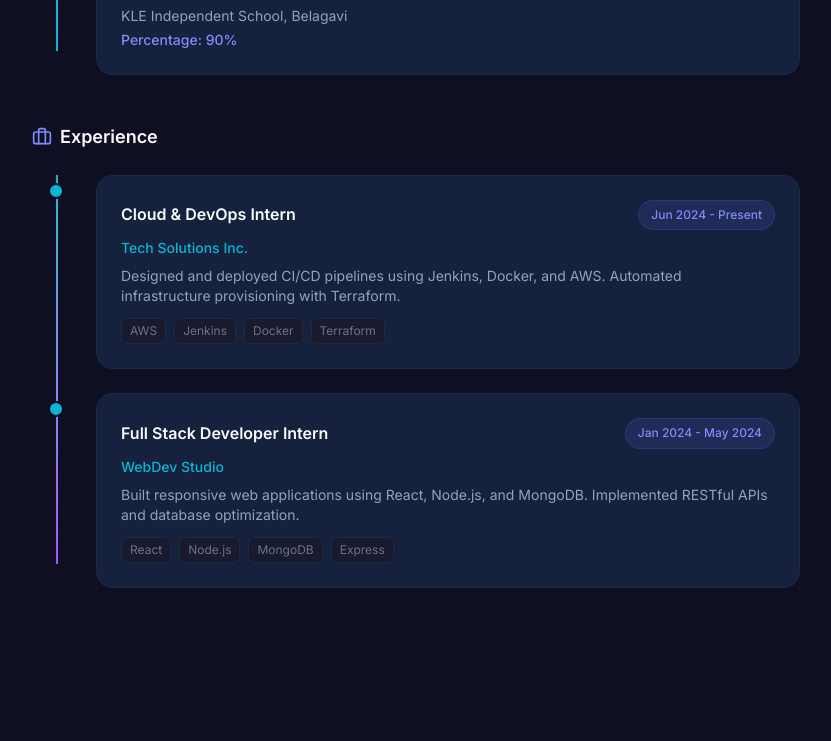
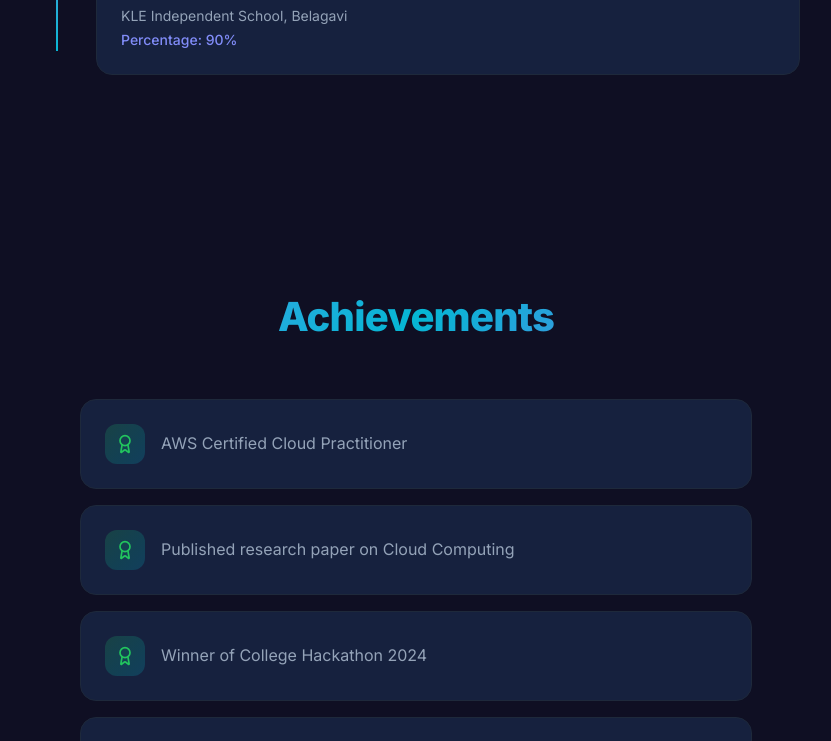
Before and after one commit to daiviknaik23/portfolio-devops, a React (Vite) app: page /about in a window 1280 px wide. Shown: the part 1391-2132 px from the top of the page, without its empty margins (224-1055 px from the left). Built offline with nearby package versions, Linux system fonts and the light colour scheme.

Commit message:
Site Updation

```diff
--- a/src/pages/AboutPage.jsx
+++ b/src/pages/AboutPage.jsx
@@ -1,7 +1,7 @@
 import { motion } from 'framer-motion';
-import { MapPin, Calendar, Target, Rocket, Award, Briefcase, GraduationCap } from 'lucide-react';
+import { MapPin, Calendar, Target, Rocket, Award, GraduationCap } from 'lucide-react';
 import SectionWrapper from '../components/SectionWrapper';
-import { personalInfo, education, experience, achievements } from '../data/personalData';
+import { personalInfo, education, achievements } from '../data/personalData';
 
 export default function AboutPage() {
   return (
@@ -46,7 +46,7 @@ export default function AboutPage() {
       <SectionWrapper>
         <div className="text-center mb-12">
           <h2 className="section-title text-gradient">My Journey</h2>
-          <p className="section-subtitle">Education and professional experience</p>
+          <p className="section-subtitle">Education and academic milestones</p>
         </div>
         <div className="max-w-3xl mx-auto">
           <h3 className="text-lg font-semibold text-text-primary mb-6 flex items-center gap-2">
@@ -64,31 +64,6 @@ export default function AboutPage() {
                   </div>
                   <p className="text-text-secondary text-sm mb-1">{edu.institution}</p>
                   <p className="text-primary-light text-sm font-medium">{edu.grade}</p>
-                </div>
-              </motion.div>
-            ))}
-          </div>
-
-          <h3 className="text-lg font-semibold text-text-primary mb-6 flex items-center gap-2">
-            <Briefcase size={20} className="text-primary-light" /> Experience
-          </h3>
-          <div className="space-y-6 relative">
-            <div className="absolute left-6 top-0 bottom-0 w-0.5 bg-gradient-to-b from-accent to-neon-purple" />
-            {experience.map((exp, i) => (
-              <motion.div key={i} initial={{ opacity: 0, x: -20 }} whileInView={{ opacity: 1, x: 0 }} transition={{ delay: i * 0.15 }} className="relative pl-16">
-                <div className="absolute left-4 top-2 w-4 h-4 rounded-full bg-accent border-2 border-surface z-10" />
-                <div className="card">
-                  <div className="flex flex-wrap items-center justify-between gap-2 mb-2">
-                    <h4 className="font-semibold text-text-primary">{exp.title}</h4>
-                    <span className="tag">{exp.period}</span>
-                  </div>
-                  <p className="text-accent text-sm font-medium mb-2">{exp.company}</p>
-                  <p className="text-text-secondary text-sm mb-3">{exp.description}</p>
-                  <div className="flex flex-wrap gap-2">
-                    {exp.tech.map((t) => (
-                      <span key={t} className="text-xs px-2 py-1 rounded-md bg-surface-light text-text-muted border border-border">{t}</span>
-                    ))}
-                  </div>
                 </div>
               </motion.div>
             ))}
```
